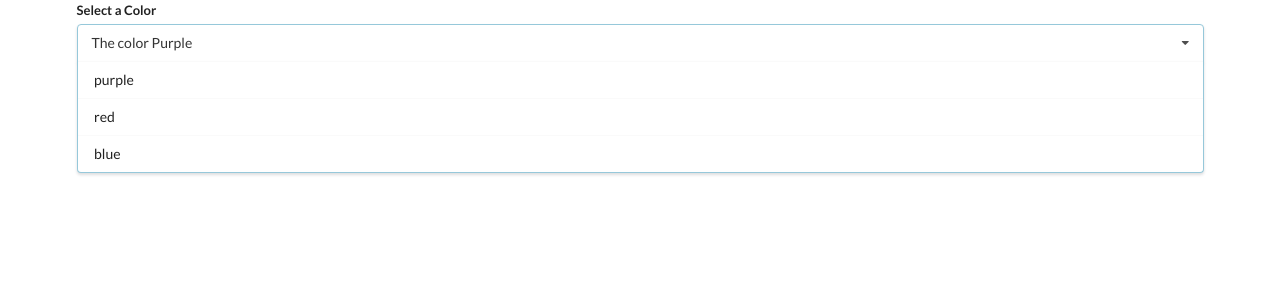
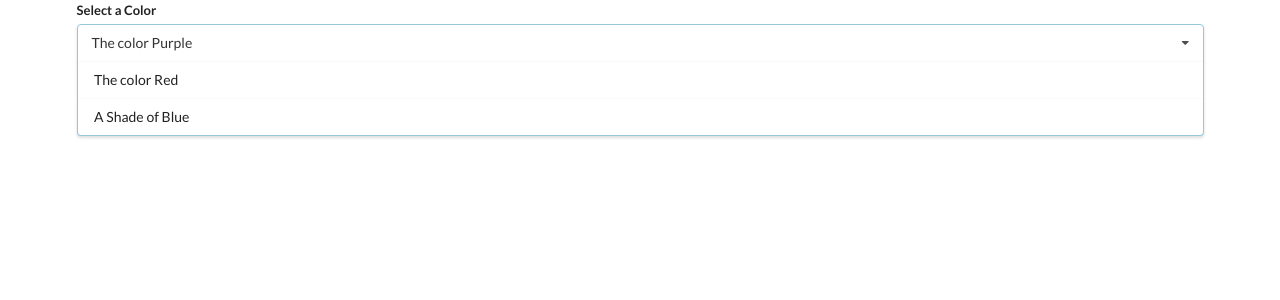
Before and after one commit to danporeda/widgets, a React (Create React App) app: page / in a window 1280 px wide. Shown: the top 300 px of the page. Built offline with nearby package versions, Linux system fonts and the light colour scheme.

Commit message:
updated dropdown component to toggle selection and close up upon clicking.

```diff
--- a/src/components/Dropdown.js
+++ b/src/components/Dropdown.js
@@ -1,12 +1,16 @@
 function Dropdown ({ options, selectedLabel, onSelectedChange }) {
   const renderedOptions = options.map((option => {
+    if (option.label === selectedLabel) {
+      return null;
+    }
+
     return (
       <div
-        key={option.label}
+        key={option.value}
         className="item"
         onClick={() => onSelectedChange(option)}
       >
-        {option.value}
+        {option.label}
       </div>
     )
   }));
```
